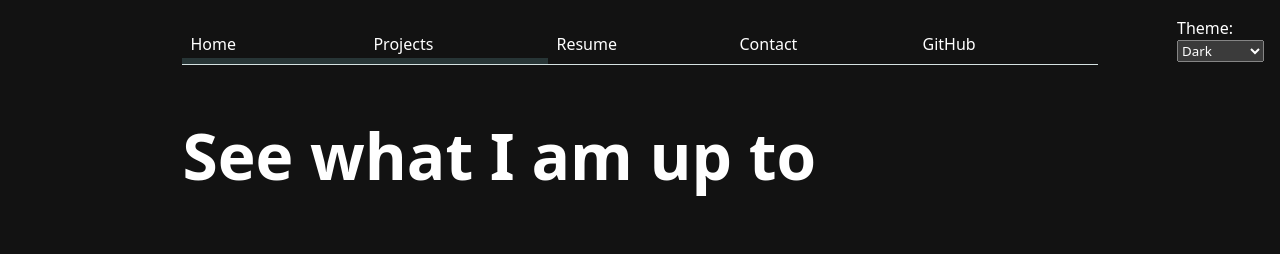
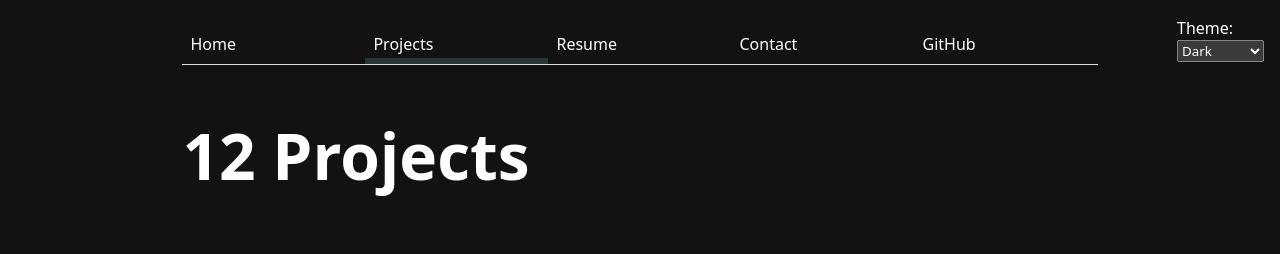
Before and after one commit to MARIANO2024/my-portfolio, a SvelteKit app: page /projects in a window 1280 px wide. Shown: the top 254 px of the page. Built offline with nearby package versions, Linux system fonts and the light colour scheme.

Commit message:
projects_svelt

```diff
--- /dev/null
+++ b/src/lib/projects.json
@@ -0,0 +1,62 @@
+[
+    {
+        "title": "Exploratory Data Vis",
+        "image": "https://vis-society.github.io/labs/2/images/empty.svg",
+        "description": "Lorem ipsum dolor, sit amet consectetur adipisicing elit. Illum dolorum quod voluptatibus voluptatem. Ullam eligendi ut aliquid inventore fugiat exercitationem incidunt ex doloremque odit! Nam aut libero aspernatur tenetur cupiditate!"
+    },
+    {
+        "title": "Data Vis Prototyping",
+        "image": "https://vis-society.github.io/labs/2/images/empty.svg",
+        "description": "Quis, beatae repellendus culpa blanditiis inventore molestiae? Optio repellat nesciunt voluptate minima quasi, enim cum et, molestias aspernatur nemo molestiae totam id cupiditate fugiat! Nihil repudiandae fuga recusandae eveniet sit?"
+    },
+    {
+        "title": "M for Music",
+        "image": "https://vis-society.github.io/labs/2/images/empty.svg",
+        "description": "Ex perferendis voluptatem modi reiciendis ullam est alias laboriosam tenetur eum voluptatibus vitae minus doloribus earum soluta, obcaecati magni asperiores neque facere exercitationem itaque. Repellendus reprehenderit nisi atque voluptate ullam."
+    },
+    {
+        "title": "Facilis quo optio nisi.",
+        "image": "https://vis-society.github.io/labs/2/images/empty.svg",
+        "description": "Reiciendis, quod velit? Adipisci sequi vero voluptatibus accusantium! Esse magni obcaecati, facilis odio molestiae porro accusamus? Distinctio voluptatem autem sed similique dolor, enim quis perspiciatis dolorum delectus eius cum ratione?"
+    },
+    {
+        "title": "Veniam sequi cupiditate illum?",
+        "image": "https://vis-society.github.io/labs/2/images/empty.svg",
+        "description": "Qui nam dolorem non, est perspiciatis ipsa quae cumque sit ut. Fugit tempora obcaecati necessitatibus, mollitia cumque eveniet ratione quas, praesentium repudiandae perferendis quos voluptatum, perspiciatis nemo unde! Reprehenderit, dicta."
+    },
+    {
+        "title": "Iusto dolores nisi mollitia!",
+        "image": "https://vis-society.github.io/labs/2/images/empty.svg",
+        "description": "Non tenetur ex, dolores necessitatibus laboriosam asperiores, illo tempora voluptatem cupiditate nulla expedita. Nesciunt eveniet autem dignissimos minima cumque consectetur, natus velit facere doloribus quo assumenda? Nihil ducimus aliquam natus!"
+    },
+    {
+        "title": "Cupiditate distinctio dolor ad?",
+        "image": "https://vis-society.github.io/labs/2/images/empty.svg",
+        "description": "Error, nesciunt! Provident architecto explicabo modi temporibus quas dolores et nemo fuga debitis iure? Voluptas eligendi quisquam eos, illum quos nam saepe cumque laudantium excepturi fuga ab beatae perspiciatis modi?"
+    },
+    {
+        "title": "Quidem, excepturi id. Animi?",
+        "image": "https://vis-society.github.io/labs/2/images/empty.svg",
+        "description": "Dolorum non dicta vel eligendi, nostrum illo laborum accusantium repudiandae ipsa. In maiores ipsam laudantium, dolore sunt animi, consectetur odit modi, quam enim numquam itaque. Deserunt recusandae quos totam delectus?"
+    },
+    {
+        "title": "Quis sint perspiciatis consectetur.",
+        "image": "https://vis-society.github.io/labs/2/images/empty.svg",
+        "description": "Quisquam cupiditate voluptatum doloribus voluptate quaerat. Nesciunt deleniti totam beatae corrupti quas unde laudantium possimus accusantium, fugit, ipsam sequi expedita fuga officia, aliquam quis facere necessitatibus! Dolor vel corrupti id!"
+    },
+    {
+        "title": "Numquam minus iusto esse.",
+        "image": "https://vis-society.github.io/labs/2/images/empty.svg",
+        "description": "Nulla ratione itaque quod obcaecati architecto, eligendi ipsum nihil ipsam id voluptate, suscipit qui delectus praesentium amet tempora debitis eaque aperiam deleniti similique ab recusandae rerum! Fugiat eligendi quis unde."
+    },
+    {
+        "title": "Pariatur enim eaque magni!",
+        "image": "https://vis-society.github.io/labs/2/images/empty.svg",
+        "description": "Tenetur doloremque mollitia, inventore magnam quae ex veritatis provident ipsa iure odio accusamus consequatur explicabo pariatur neque quibusdam quidem accusantium unde tempore ipsam vitae est dolores. Modi eveniet alias vero?"
+    },
+    {
+        "title": "Aspernatur accusantium porro nesciunt.",
+        "image": "https://vis-society.github.io/labs/2/images/empty.svg",
+        "description": "Quia eaque odit cupiditate deleniti, voluptatum perferendis cum doloremque vel aut dicta dolor iusto repellendus nemo rerum eveniet, harum perspiciatis ut fugiat. Vero magni eveniet molestias officia necessitatibus impedit modi."
+    }
+]
--- a/src/routes/projects/+page.svelte
+++ b/src/routes/projects/+page.svelte
@@ -2,15 +2,20 @@
 <svelte:head>
 	<title>Projects</title>
 </svelte:head>
+<script>import projects from '$lib/projects.json';</script>
 
-<h1>See what I am up to</h1>
+<h1>{projects.length} Projects</h1>
+<!-- <pre>{ JSON.stringify(projects, null, "\t") }</pre> -->
 <div class="projects">
-    <article>
-        <h2>Exploratory Data Vis</h2>
-        <img src="https://vis-society.github.io/labs/2/images/empty.svg" alt="">
-        <p>Lorem ipsum dolor, sit amet consectetur adipisicing elit. Illum dolorum quod voluptatibus voluptatem. Ullam eligendi ut aliquid inventore fugiat exercitationem incidunt ex doloremque odit! Nam aut libero aspernatur tenetur cupiditate!</p>
-    </article>
-    <article>
+    {#each projects as p}
+        <article>
+            <h2>{p.title}</h2>
+            <img src={p.image} alt="">
+            <p>{p.description}</p>
+        </article>
+    {/each}
+
+    <!-- <article>
         <h2>Data Vis Prototyping</h2>
         <img src="https://vis-society.github.io/labs/2/images/empty.svg" alt="">
         <p>Quis, beatae repellendus culpa blanditiis inventore molestiae? Optio repellat nesciunt voluptate minima quasi, enim cum et, molestias aspernatur nemo molestiae totam id cupiditate fugiat! Nihil repudiandae fuga recusandae eveniet sit?</p>
@@ -64,5 +69,5 @@
         <h2>Aspernatur accusantium porro nesciunt.</h2>
         <img src="https://vis-society.github.io/labs/2/images/empty.svg" alt="">
         <p>Quia eaque odit cupiditate deleniti, voluptatum perferendis cum doloremque vel aut dicta dolor iusto repellendus nemo rerum eveniet, harum perspiciatis ut fugiat. Vero magni eveniet molestias officia necessitatibus impedit modi.</p>
-    </article>
+    </article> -->
 </div>
--- a/static/global.js
+++ b/static/global.js
@@ -30,8 +30,8 @@ for (let p of pages) {
 	let url = p.url;
 	let title = p.title;
 	// TODO create link and add it to nav
-	// const ARE_WE_HOME = document.documentElement.classList.contains("home");
-	// url = !ARE_WE_HOME && !url.startsWith("http") ? "../" + url : url;
+	const ARE_WE_HOME = document.documentElement.classList.contains("home");
+	url = !ARE_WE_HOME && !url.startsWith("http") ? "../" + url : url;
 
 	// nav.insertAdjacentHTML("beforeend", `<a href="${ url }">${ title }</a>` );
 	let a = document.createElement("a");
```
